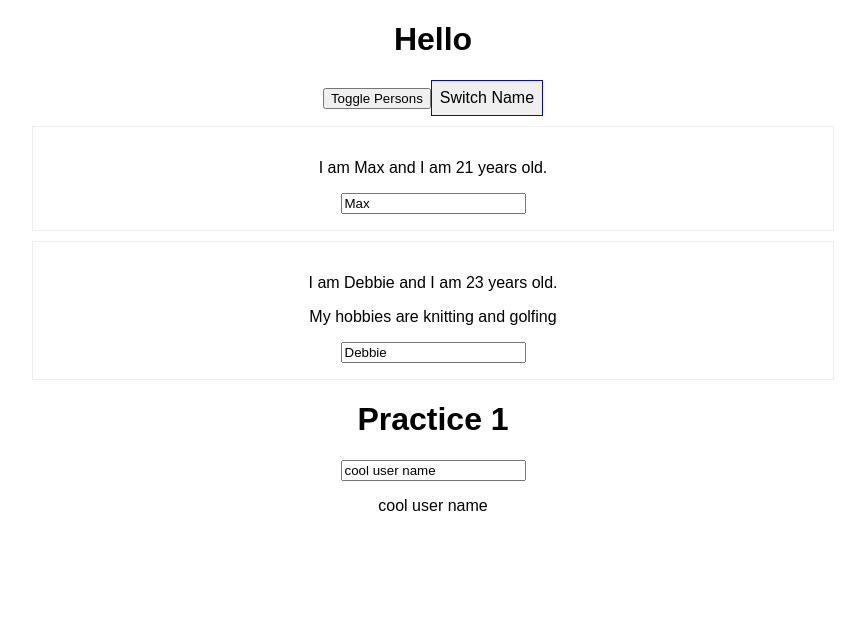
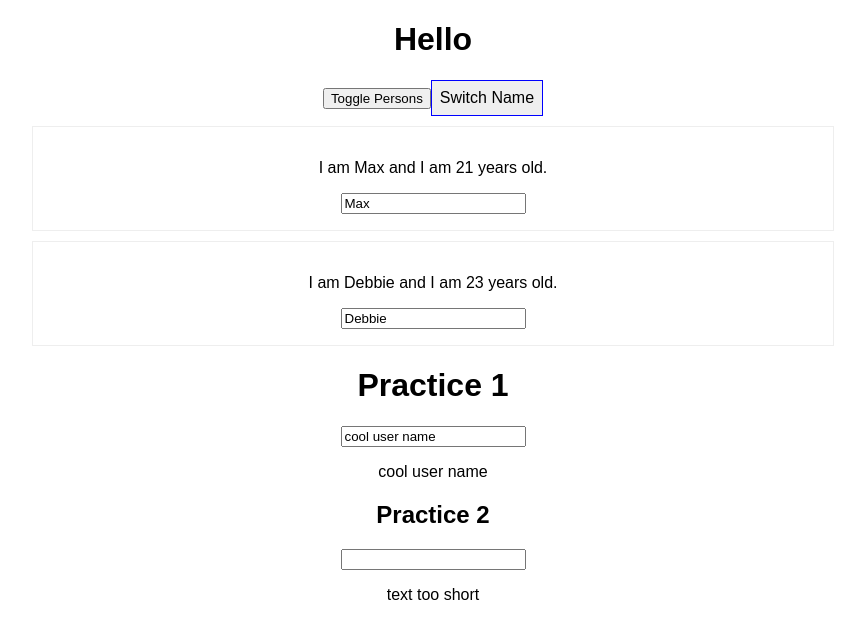
Before and after one commit to GriseldaZBalmaceda/react-complete-guide, a React (Create React App) app: page / in a window 1280 px wide. Both pictures are taken after a click on the button "Toggle Persons". Shown: the top 638 px of the page, without its empty margins (207-1072 px from the left). Built offline with nearby package versions, Linux system fonts and the light colour scheme.

Commit message:
finished challenge 2

```diff
--- a/src/App.js
+++ b/src/App.js
@@ -3,12 +3,15 @@ import './App.css';
 import Person from './Person/Person'
 import UserInput from './UserInput/UserInput'
 import UserOutput from './UserOutput/UserOutput'
+import ValidateCharacters from './ValidationChar/ValidationChar.jsx'
+import Character from './Characters/CharComponent'
 class App extends Component {
 state = {
   persons : [
-    {name: 'Max', age:21},
-    {name: 'Debbie', age:23}
+    {id:'345', name: 'Max', age:21},
+    {id:'800', name: 'Debbie', age:23}
   ],
+  character:'',
   userName: 'cool user name',
   showPersons: false
 }
@@ -23,16 +26,23 @@ switchNameHandler = (newName) =>{
   })
 }
 
-nameChangedHandler = (event) => {
-  this.setState({
-    persons: [
-      {name: event.target.value, age:21},
-      {name: 'Debbie', age:23}
-    ]
-  })
+nameChangedHandler = (event, id) => {
+  let personIndex = this.state.persons.findIndex(p=>
+    {return p.id === id
+    });
+
+  const person = {...this.state.persons[personIndex]}
+  console.log(person)
+  person.name = event.target.value
+
+  let persons = [...this.state.persons]
+  persons[personIndex] = person
+
+
+  this.setState({persons:persons})
 }
 
-userNameChangedHandler = (event)=>{
+userNameChangedHandler = (event) => {
   this.setState({
     userName:event.target.value
   })
@@ -41,6 +51,17 @@ userNameChangedHandler = (event)=>{
 togglePerson = () => {
   let currentShow = this.state.showPersons
   this.setState({showPersons: !currentShow})
+}
+
+addCharacters = (event) => {
+let character = event.target.value
+this.setState({character: character})
+}
+removeCharacter = (index) => {
+let character = this.state.character.split('')
+character.splice(index, 1);
+let newCharacter = character.join('')
+this.setState({character: newCharacter})
 }
 
   render() {
@@ -53,8 +74,11 @@ togglePerson = () => {
       cursor: 'pointer',
     }
 
-
-
+    let persons = this.state.persons.map(person => {
+      return <Person key={person.id} name={person.name} age={person.age} changed={(event) => this.nameChangedHandler(event, person.id)} />
+    })
+    let charactersArray = this.state.character.split('')
+    let characterOutput =  charactersArray.map((element,index)=> <Character key={index} text={element} clicked={()=>this.removeCharacter(index)}> </Character>)
     return (
       <div className="App">
         <h1>Hello</h1>
@@ -64,18 +88,7 @@ togglePerson = () => {
         onClick={()=>this.switchNameHandler('Maxie')}>Switch Name</button>
         {this.state.showPersons ?
           <div>
-            <Person
-              name={this.state.persons[0].name}
-              age={this.state.persons[0].age}
-              click={this.switchNameHandler.bind(this, 'Maxie')}
-              changed={this.nameChangedHandler}
-              >
-            </Person>
-            <Person
-              name={this.state.persons[1].name}
-              age={this.state.persons[1].age}>
-              My hobbies are knitting and golfing
-            </Person>
+            {persons}
         </div> : '' }
 
 
@@ -83,9 +96,13 @@ togglePerson = () => {
       <UserInput change={this.userNameChangedHandler} value={this.state.userName}></UserInput>
       <UserOutput userName={this.state.userName}></UserOutput>
       <UserOutput></UserOutput>
-      </div>
 
 
+      <h2>Practice 2</h2>
+      <input onChange={(event)=>this.addCharacters(event)} />
+      <ValidateCharacters textLength={this.state.character.length}> </ValidateCharacters>
+      {characterOutput}
+      </div>
     );
     // return React.createElement('div', {className:'App'}, React.createElement('h1',null,'Hello'));
   }
--- /dev/null
+++ b/src/Characters/CharComponent.jsx
@@ -0,0 +1,15 @@
+import React from 'react'
+
+const Character = (props) => {
+const style = {
+        bakgroundColor: 'black',
+        border: '1px solid blue',
+        padding: '8px',
+        cursor: 'pointer',
+      }
+return(
+<div style={style} onClick={props.clicked}>{props.text}</div>
+)
+}
+
+export default Character
--- /dev/null
+++ b/src/ValidationChar/ValidationChar.jsx
@@ -0,0 +1,11 @@
+import React from 'react'
+
+const ValidateCharacter  = (props) => {
+    return (
+    <div>
+        <p>{props.textLength < 5 ? 'text too short' : ''}</p>
+    </div>
+    )
+};
+
+export default ValidateCharacter
```
